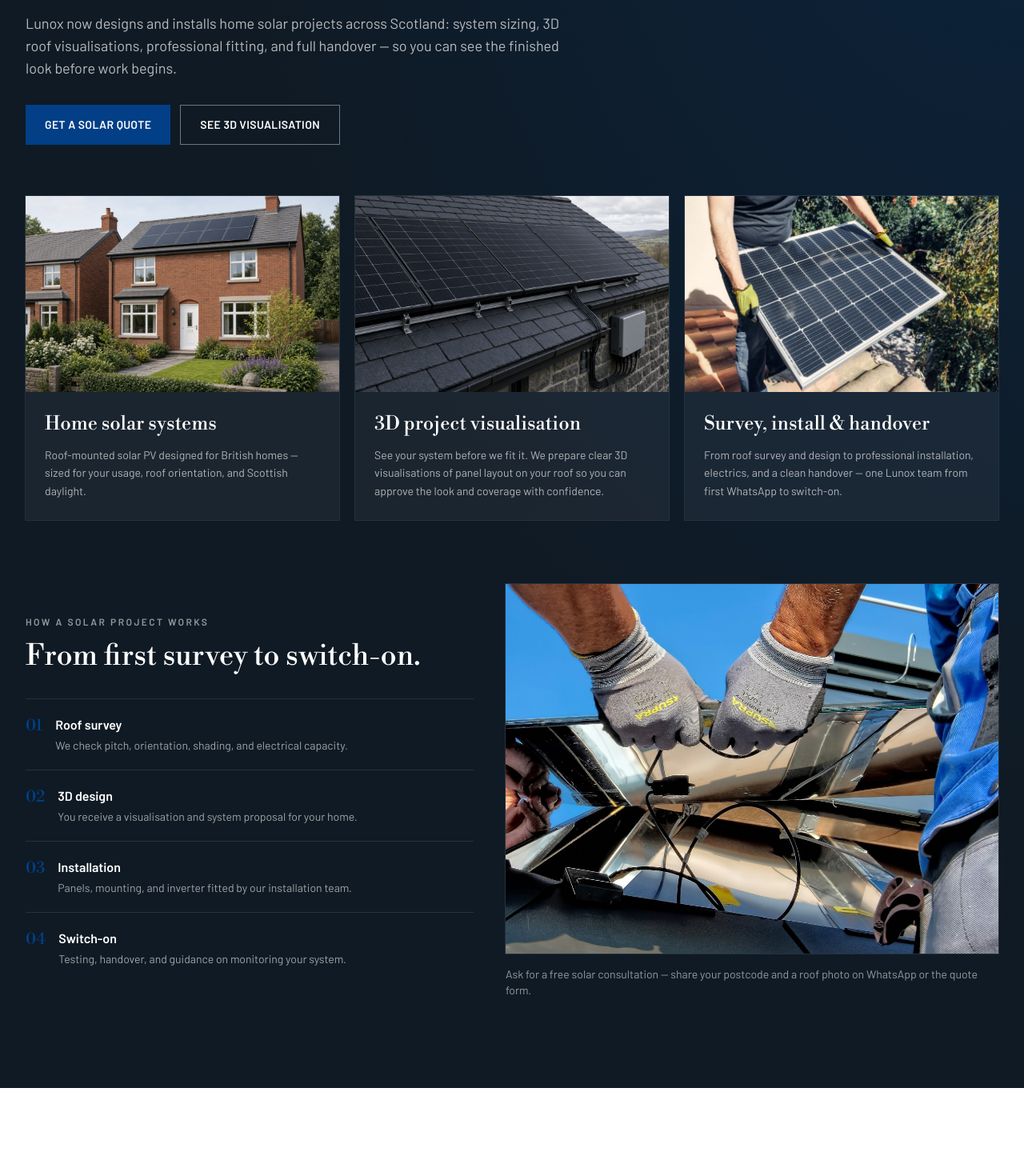
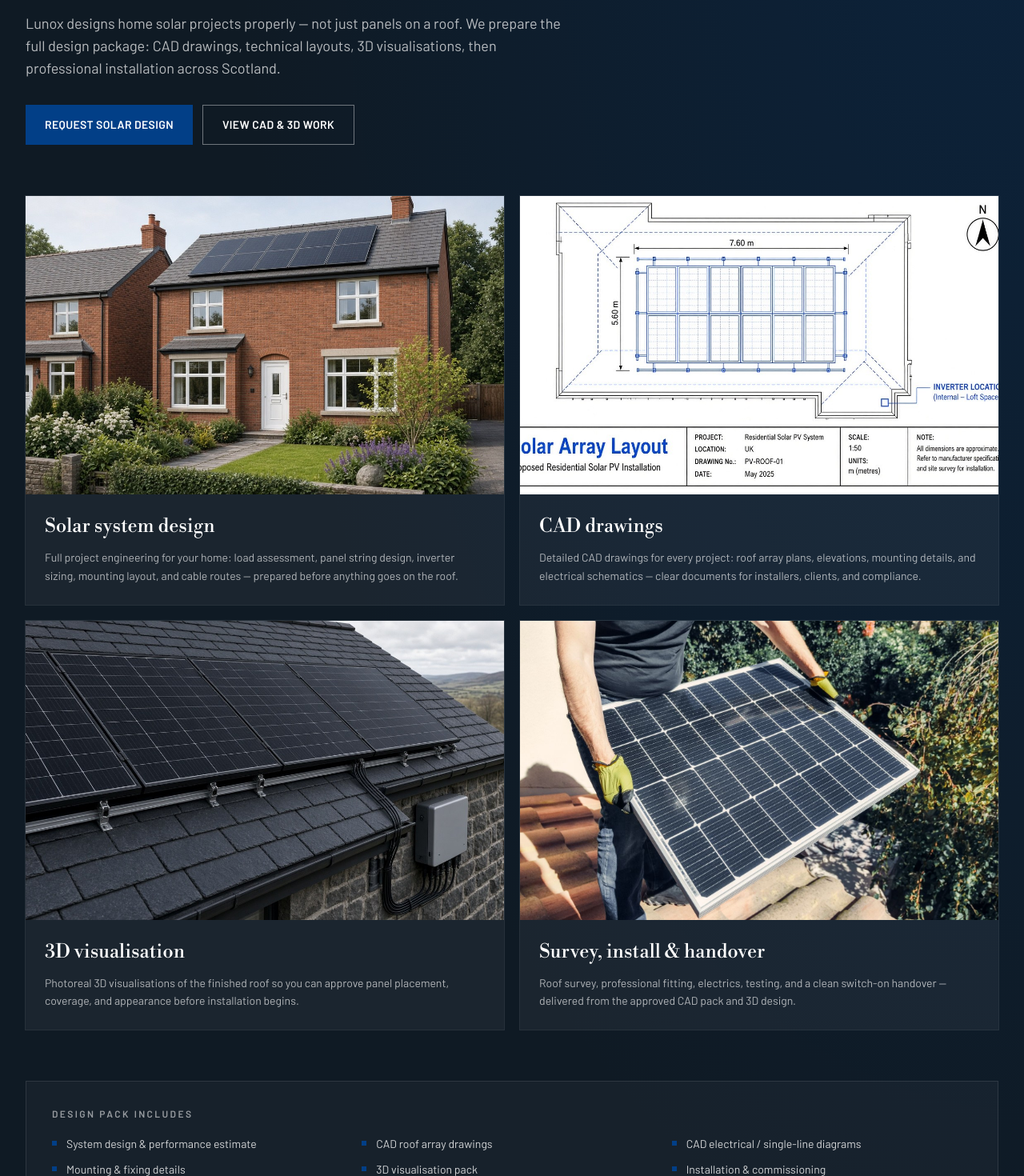
Before and after one commit to dre768/scot-glaze, a Next.js app: page / in a window 1280 px wide. Shown: the part 3840-5310 px from the top of the page at 80% size. Built offline with nearby package versions, Linux system fonts and the light colour scheme; no server answers.

Commit message:
Highlight solar CAD design and engineering deliverables
Expand the Solar section with system design, CAD drawings, 3D
visualisation, and install workflow so design services are explicit.

Co-authored-by: dreleon12341 <dreleon12341@gmail.com>

```diff
--- a/src/app/layout.tsx
+++ b/src/app/layout.tsx
@@ -28,11 +28,13 @@ export const metadata: Metadata = {
     template: "%s | Lunox Services",
   },
   description:
-    "A-rated UPVC windows and doors, home solar systems with 3D visualisation, flooring, tiling, cladding, conservatories and extensions — fitted across Scotland. Free survey.",
+    "A-rated UPVC windows and doors, home solar design with CAD drawings and 3D visualisation, flooring, tiling, cladding, conservatories and extensions — fitted across Scotland. Free survey.",
   keywords: [
     "UPVC windows Scotland",
     "UPVC doors Scotland",
     "solar panels Scotland",
+    "solar CAD drawings",
+    "solar system design",
     "home solar installation",
     "solar 3D visualisation",
     "window fitter Glasgow",
--- a/src/components/about-section.tsx
+++ b/src/components/about-section.tsx
@@ -33,10 +33,10 @@ export function AboutSection() {
           <Reveal delay={0.1}>
             <p className="mt-6 text-muted-foreground md:text-lg">
               Lunox Services is a Scottish home-improvement company specialising
-              in UPVC windows and doors — plus home solar systems with 3D
-              visualisation, flooring, tiling, cladding, conservatories, and
-              extensions. We survey, supply, and fit so you deal with one team
-              from the first call to the final clean-up.
+              in UPVC windows and doors — plus home solar system design (CAD
+              drawings &amp; 3D visualisation), flooring, tiling, cladding,
+              conservatories, and extensions. We survey, supply, and fit so you
+              deal with one team from the first call to the final clean-up.
             </p>
             <p className="mt-4 text-muted-foreground md:text-lg">
               We work across {company.area}: terraces, semis, flats, bungalows,
@@ -96,9 +96,9 @@ export function AboutSection() {
               <li className="flex gap-4">
                 <span className="font-display text-2xl text-origin">02</span>
                 <div>
-                  <p className="font-semibold">Home solar &amp; 3D design</p>
+                  <p className="font-semibold">Solar design · CAD · 3D</p>
                   <p className="text-muted-foreground">
-                    Roof survey, 3D visualisation, install, and switch-on.
+                    System design, CAD drawings, 3D visualisation, install.
                   </p>
                 </div>
               </li>
--- a/src/components/chat-agent.tsx
+++ b/src/components/chat-agent.tsx
@@ -17,8 +17,8 @@ type Msg = {
 const welcome: Msg = {
   id: "welcome",
   role: "bot",
-  text: `Hello — thank you for contacting Lunox Services.\n\nHow can we help today? We can advise on windows, doors, home solar (including 3D visualisation), home improvements, or arrange a free survey.`,
-  suggestions: ["Windows", "Solar", "Free survey", "Message on WhatsApp"],
+  text: `Hello — thank you for contacting Lunox Services.\n\nHow can we help today? We can advise on windows, doors, solar system design (CAD drawings & 3D visualisation), home improvements, or arrange a free survey.`,
+  suggestions: ["Windows", "Solar CAD", "Free survey", "Message on WhatsApp"],
 };
 
 export function ChatAgent() {
--- a/src/components/json-ld.tsx
+++ b/src/components/json-ld.tsx
@@ -13,7 +13,7 @@ export function JsonLd() {
     email: company.email,
     telephone: company.phoneTel,
     description:
-      "UPVC windows and doors, home solar systems with 3D visualisation, flooring, tiling, cladding, conservatories, and house extensions fitted across Scotland.",
+      "UPVC windows and doors, home solar system design with CAD drawings and 3D visualisation, flooring, tiling, cladding, conservatories, and house extensions fitted across Scotland.",
     areaServed: [
       { "@type": "Country", name: "Scotland" },
       { "@type": "Country", name: "United Kingdom" },
@@ -35,6 +35,7 @@ export function JsonLd() {
         { "@type": "Offer", itemOffered: { "@type": "Service", name: "UPVC windows" } },
         { "@type": "Offer", itemOffered: { "@type": "Service", name: "UPVC doors" } },
         { "@type": "Offer", itemOffered: { "@type": "Service", name: "Home solar systems" } },
+        { "@type": "Offer", itemOffered: { "@type": "Service", name: "Solar CAD design drawings" } },
         { "@type": "Offer", itemOffered: { "@type": "Service", name: "Solar 3D visualisation" } },
         { "@type": "Offer", itemOffered: { "@type": "Service", name: "Flooring" } },
         { "@type": "Offer", itemOffered: { "@type": "Service", name: "Tiling" } },
--- a/src/components/quote-form.tsx
+++ b/src/components/quote-form.tsx
@@ -169,6 +169,7 @@ export function QuoteForm() {
                 <option>Doors</option>
                 <option>Windows & doors</option>
                 <option>Solar system</option>
+                <option>Solar CAD design</option>
                 <option>Solar 3D visualisation</option>
                 <option>Flooring</option>
                 <option>Tiling</option>
--- a/src/components/site-footer.tsx
+++ b/src/components/site-footer.tsx
@@ -10,9 +10,9 @@ export function SiteFooter() {
         <div>
           <BrandLogo size="lg" />
           <p className="mt-3 max-w-md text-white/60">
-            UPVC windows and doors, home solar with 3D visualisation, plus
-            flooring, tiling, cladding, conservatories, and house extensions —
-            fitted for British homes across Scotland.
+            UPVC windows and doors, home solar design with CAD drawings and 3D
+            visualisation, plus flooring, tiling, cladding, conservatories, and
+            house extensions — fitted for British homes across Scotland.
           </p>
         </div>
         <div className="space-y-3 text-sm text-white/70">
--- a/src/components/solar-section.tsx
+++ b/src/components/solar-section.tsx
@@ -4,45 +4,64 @@ import { img } from "@/lib/media";
 
 const offerings = [
   {
-    title: "Home solar systems",
-    copy: "Roof-mounted solar PV designed for British homes — sized for your usage, roof orientation, and Scottish daylight.",
+    id: "solar-design",
+    title: "Solar system design",
+    copy: "Full project engineering for your home: load assessment, panel string design, inverter sizing, mounting layout, and cable routes — prepared before anything goes on the roof.",
     image: img.solarHome,
-    label: "Residential solar on a brick home",
+    label: "Designed residential solar system on a brick home",
   },
   {
-    title: "3D project visualisation",
-    copy: "See your system before we fit it. We prepare clear 3D visualisations of panel layout on your roof so you can approve the look and coverage with confidence.",
+    id: "solar-cad",
+    title: "CAD drawings",
+    copy: "Detailed CAD drawings for every project: roof array plans, elevations, mounting details, and electrical schematics — clear documents for installers, clients, and compliance.",
+    image: img.solarCad,
+    label: "CAD drawing of a home solar array layout",
+  },
+  {
+    id: "solar-visual",
+    title: "3D visualisation",
+    copy: "Photoreal 3D visualisations of the finished roof so you can approve panel placement, coverage, and appearance before installation begins.",
     image: img.solarViz,
     label: "3D solar roof visualisation",
   },
   {
+    id: "solar-install",
     title: "Survey, install & handover",
-    copy: "From roof survey and design to professional installation, electrics, and a clean handover — one Lunox team from first WhatsApp to switch-on.",
+    copy: "Roof survey, professional fitting, electrics, testing, and a clean switch-on handover — delivered from the approved CAD pack and 3D design.",
     image: img.solarInstall,
     label: "Solar panel installation on site",
   },
 ];
 
+const deliverables = [
+  "System design & performance estimate",
+  "CAD roof array drawings",
+  "CAD electrical / single-line diagrams",
+  "Mounting & fixing details",
+  "3D visualisation pack",
+  "Installation & commissioning",
+];
+
 const steps = [
   {
     n: "01",
-    title: "Roof survey",
-    copy: "We check pitch, orientation, shading, and electrical capacity.",
+    title: "Survey & brief",
+    copy: "Roof pitch, orientation, shading, structure, and electrical capacity.",
   },
   {
     n: "02",
-    title: "3D design",
-    copy: "You receive a visualisation and system proposal for your home.",
+    title: "CAD & system design",
+    copy: "Engineered layout, panel strings, inverter selection, and CAD drawings.",
   },
   {
     n: "03",
-    title: "Installation",
-    copy: "Panels, mounting, and inverter fitted by our installation team.",
+    title: "3D visualisation",
+    copy: "Approve the look of the array on your home before manufacture/fit.",
   },
   {
     n: "04",
-    title: "Switch-on",
-    copy: "Testing, handover, and guidance on monitoring your system.",
+    title: "Install & switch-on",
+    copy: "Fitted to the approved drawings, tested, and handed over.",
   },
 ];
 
@@ -53,34 +72,35 @@ export function SolarSection() {
       <div className="relative mx-auto max-w-7xl">
         <Reveal>
           <p className="text-xs font-semibold tracking-[0.2em] text-white/60 uppercase">
-            Solar systems
+            Solar design &amp; installation
           </p>
-          <h2 className="mt-4 max-w-3xl font-display-italic text-4xl text-white md:text-5xl lg:text-6xl">
-            Solar for your home — designed in 3D, fitted with care.
+          <h2 className="mt-4 max-w-4xl font-display-italic text-4xl text-white md:text-5xl lg:text-6xl">
+            Solar system design, CAD drawings, 3D visualisation &amp; install.
           </h2>
           <p className="mt-5 max-w-2xl text-base text-white/70 md:text-lg">
-            Lunox now designs and installs home solar projects across Scotland:
-            system sizing, 3D roof visualisations, professional fitting, and
-            full handover — so you can see the finished look before work begins.
+            Lunox designs home solar projects properly — not just panels on a
+            roof. We prepare the full design package: CAD drawings, technical
+            layouts, 3D visualisations, then professional installation across
+            Scotland.
           </p>
           <div className="mt-8 flex flex-wrap gap-3">
             <a href="#quote" className="origin-btn bg-white text-origin hover:bg-mist">
-              Get a solar quote
+              Request solar design
             </a>
             <a
-              href="#solar-visual"
+              href="#solar-cad"
               className="origin-btn-outline !border-white/40 !text-white hover:!bg-white hover:!text-origin"
             >
-              See 3D visualisation
+              View CAD &amp; 3D work
             </a>
           </div>
         </Reveal>
 
-        <div className="mt-16 grid gap-5 md:grid-cols-3">
+        <div className="mt-16 grid gap-5 sm:grid-cols-2">
           {offerings.map((item, i) => (
-            <Reveal key={item.title} delay={0.06 * i}>
+            <Reveal key={item.id} delay={0.05 * i}>
               <article
-                id={item.title.includes("3D") ? "solar-visual" : undefined}
+                id={item.id}
                 className="flex h-full flex-col bg-white/5 ring-1 ring-white/10"
               >
                 <div className="relative aspect-[16/10] overflow-hidden">
@@ -88,7 +108,7 @@ export function SolarSection() {
                     src={item.image}
                     alt={item.label}
                     fill
-                    sizes="(max-width:768px) 100vw, 33vw"
+                    sizes="(max-width:768px) 100vw, 50vw"
                     className="object-cover transition duration-700 hover:scale-105"
                   />
                 </div>
@@ -105,13 +125,32 @@ export function SolarSection() {
           ))}
         </div>
 
+        <div className="mt-16 border border-white/10 bg-white/[0.03] p-6 md:p-8">
+          <Reveal>
+            <p className="text-xs font-semibold tracking-[0.2em] text-white/55 uppercase">
+              Design pack includes
+            </p>
+            <ul className="mt-5 grid gap-3 sm:grid-cols-2 lg:grid-cols-3">
+              {deliverables.map((item) => (
+                <li
+                  key={item}
+                  className="flex items-start gap-3 text-sm text-white/80"
+                >
+                  <span className="mt-1.5 size-1.5 shrink-0 bg-origin" />
+                  {item}
+                </li>
+              ))}
+            </ul>
+          </Reveal>
+        </div>
+
         <div className="mt-20 grid gap-10 lg:grid-cols-[1fr_1.1fr] lg:items-center">
           <Reveal>
             <p className="text-xs font-semibold tracking-[0.2em] text-white/55 uppercase">
-              How a solar project works
+              Project workflow
             </p>
             <h3 className="mt-4 font-display text-3xl text-white md:text-4xl">
-              From first survey to switch-on.
+              From survey to CAD, 3D, and switch-on.
             </h3>
             <ol className="mt-8 space-y-5">
               {steps.map((step) => (
@@ -129,15 +168,16 @@ export function SolarSection() {
             <div className="relative aspect-[4/3] overflow-hidden bg-white/5 ring-1 ring-white/10">
               <Image
                 src={img.solarFit}
-                alt="Solar installation detail — panels being fitted"
+                alt="Solar installation carried out from approved design drawings"
                 fill
                 sizes="(max-width:1024px) 100vw, 50vw"
                 className="object-cover"
               />
             </div>
             <p className="mt-4 text-sm text-white/55">
-              Ask for a free solar consultation — share your postcode and a roof
-              photo on WhatsApp or the quote form.
+              Ask for a solar design consultation — share your postcode and roof
+              photos on WhatsApp or the quote form. We prepare CAD + 3D before
+              install.
             </p>
           </Reveal>
         </div>
--- a/src/lib/chat-agent.ts
+++ b/src/lib/chat-agent.ts
@@ -56,10 +56,10 @@ const intents: Intent[] = [
   {
     id: "solar",
     patterns: [
-      /\b(solar|pv|photovoltaic|panels?|inverter|battery|renewable|3d\s*visual)\b/i,
+      /\b(solar|pv|photovoltaic|panels?|inverter|battery|renewable|3d\s*visual|cad|drawing|schematic|design)\b/i,
     ],
-    reply: `We design and install home solar systems across Scotland — including roof survey, 3D visualisation of the panel layout, professional fitting, and switch-on handover.\n\nShare your postcode and a roof photo for a free solar consultation.`,
-    suggestions: ["Free survey", "Message on WhatsApp", "Windows"],
+    reply: `We provide full home solar project design across Scotland — including system engineering, CAD drawings (roof array plans and electrical diagrams), 3D visualisation, professional installation, and switch-on handover.\n\nShare your postcode and roof photos for a design consultation.`,
+    suggestions: ["Solar CAD", "Free survey", "Message on WhatsApp"],
     offerWhatsApp: true,
   },
   {
--- a/src/lib/media.ts
+++ b/src/lib/media.ts
@@ -46,6 +46,7 @@ export const img = {
     "https://images.unsplash.com/photo-1560448204-e02f11c3d0e2?auto=format&fit=crop&w=1400&q=80",
   solarHome: "/media/solar-3d-home.jpg",
   solarViz: "/media/solar-3d-detail.jpg",
+  solarCad: "/media/solar-cad-drawing.jpg",
   solarInstall: "/media/solar-install.jpg",
   solarArray: "/media/solar-array.jpg",
   solarFit: "/media/solar-fit.jpg",
--- a/src/lib/openai-chat.ts
+++ b/src/lib/openai-chat.ts
@@ -5,14 +5,14 @@ export const LUNOX_SYSTEM_PROMPT = `You are the Lunox Services website assistant
 About Lunox Services:
 - UPVC windows: casement, tilt & turn, sash (A-rated)
 - Doors: fire, composite, PVC, French, sliding/patio
-- Home solar: system design, 3D roof visualisation, survey, installation, switch-on
+- Home solar: system design / engineering, CAD drawings (roof plans, electrical schematics), 3D visualisation, survey, installation, switch-on
 - Also: flooring, tiling, cladding, conservatories, house extensions
 - Area: Scotland and across the UK by arrangement
 - Free survey / free quote, no obligation
 - WhatsApp / phone: ${company.phoneDisplay}
 - Email: ${company.email}
 - Quote form is on this website; WhatsApp is fastest for photos
-- Solar page section: #solar
+- Solar page section: #solar (design, CAD, 3D, install)
 
 Rules:
 - Answer only about Lunox products, fitting, quotes, coverage, and process
```
Also changed, not shown: public/media/solar-cad-drawing.jpg (added), 1 other file (tests, documents, lock files or other folders).
